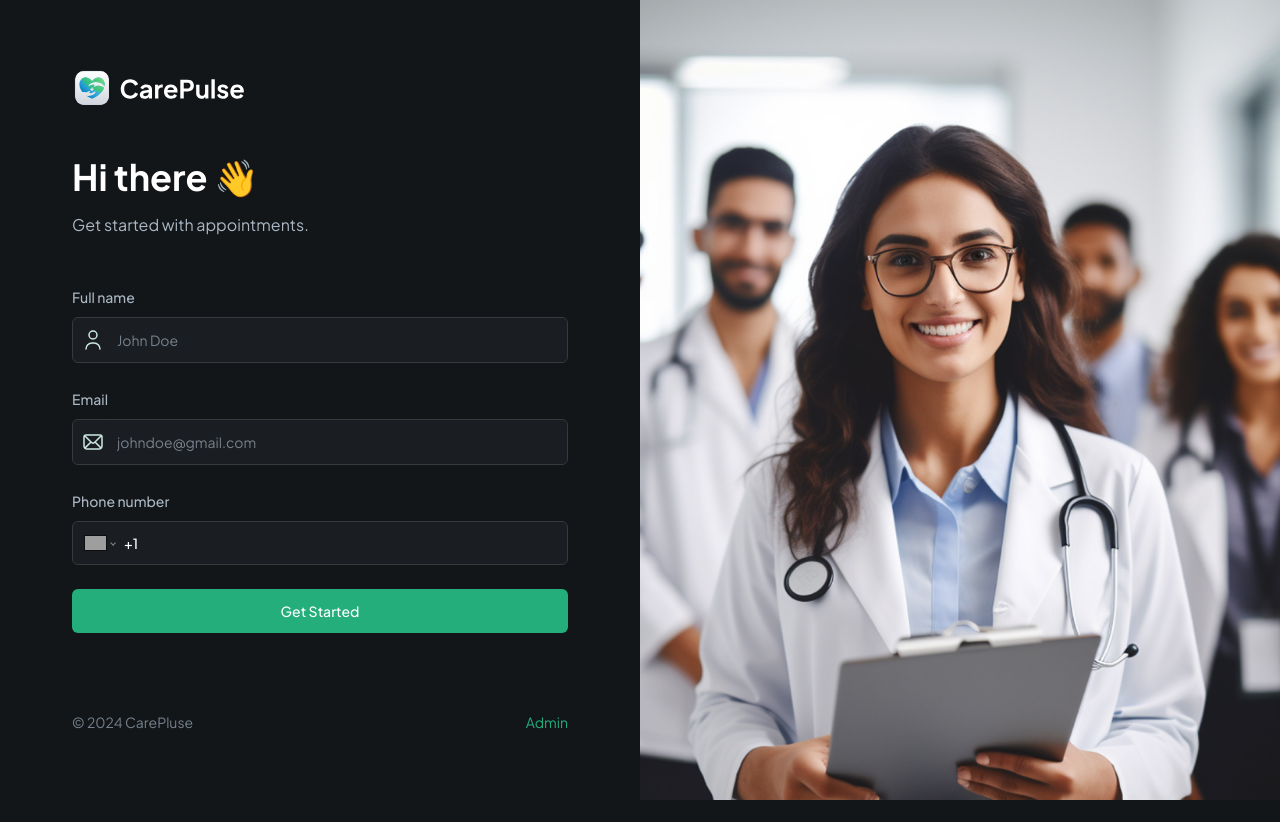
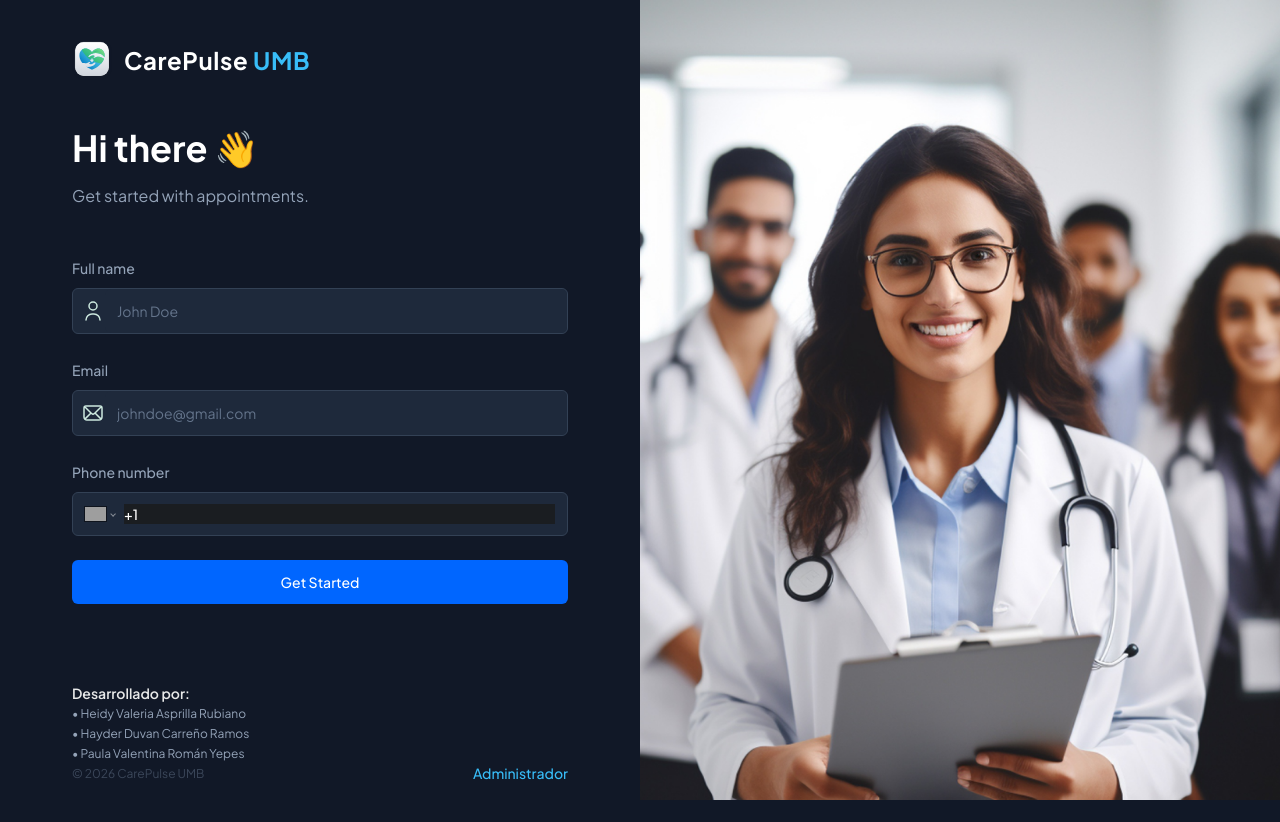
Before and after one commit to HayderYT/carepulse-medical-app-UMB, a Next.js app: page / in a window 1280 px wide. Before the commit the page ends 800 px from the top, so only its background shows below. Built offline with nearby package versions, Linux system fonts and the light colour scheme; no server answers; grey boxes are pictures that could not be loaded.

Commit message:
Actualizacion de marca e integrantes del grupo en la portada

```diff
--- a/app/page.tsx
+++ b/app/page.tsx
@@ -13,22 +13,34 @@ const Home = ({ searchParams }: SearchParamProps) => {
 
       <section className="remove-scrollbar container my-auto">
         <div className="sub-container max-w-[496px]">
-          <Image
-            src="/assets/icons/logo-full.svg"
-            height={1000}
-            width={1000}
-            alt="patient"
-            className="mb-12 h-10 w-fit"
-          />
+          {/* Header con Marca Personalizada */}
+          <div className="flex items-center gap-3 mb-12">
+            <Image
+              src="/assets/icons/logo-icon.svg"
+              height={1000}
+              width={1000}
+              alt="logo"
+              className="h-10 w-fit"
+            />
+            <span className="text-2xl font-bold text-white tracking-wide">
+              CarePulse <span className="text-blue-500">UMB</span>
+            </span>
+          </div>
 
           <PatientForm />
 
-          <div className="text-14-regular mt-20 flex justify-between">
-            <p className="justify-items-end text-dark-600 xl:text-left">
-              © 2024 CarePluse
-            </p>
-            <Link href="/?admin=true" className="text-green-500">
-              Admin
+          <div className="text-14-regular mt-20 flex justify-between items-end">
+            {/* Integrantes del Grupo Académico */}
+            <div className="text-left text-dark-600 space-y-1">
+              <p className="font-semibold text-light-200">Desarrollado por:</p>
+              <p className="text-12-regular text-dark-700">• Heidy Valeria Asprilla Rubiano</p>
+              <p className="text-12-regular text-dark-700">• Hayder Duvan Carreño Ramos</p>
+              <p className="text-12-regular text-dark-700">• Paula Valentina Román Yepes</p>
+              <p className="text-12-regular opacity-50 mt-2">© 2026 CarePulse UMB</p>
+            </div>
+
+            <Link href="/?admin=true" className="text-blue-500 font-medium hover:underline">
+              Administrador
             </Link>
           </div>
         </div>
--- a/tailwind.config.ts
+++ b/tailwind.config.ts
@@ -22,12 +22,12 @@ const config = {
     extend: {
       colors: {
         green: {
-          500: "#24AE7C",
-          600: "#0D2A1F",
+          500: "#0066FF", // Azul brillante para botones principales e iconos
+          600: "#0A192F", // Azul marino oscuro para fondos de contenedores
         },
         blue: {
-          500: "#79B5EC",
-          600: "#152432",
+          500: "#38BDF8", // Azul cian para detalles destacados
+          600: "#0F172A", // Azul oscuro secundario
         },
         red: {
           500: "#F37877",
@@ -38,12 +38,12 @@ const config = {
           200: "#E8E9E9",
         },
         dark: {
-          200: "#0D0F10",
-          300: "#131619",
-          400: "#1A1D21",
-          500: "#363A3D",
-          600: "#76828D",
-          700: "#ABB8C4",
+          200: "#0B0F19", // Fondo ultra oscuro con tono azulado
+          300: "#111827", // Fondo de tarjetas
+          400: "#1E293B", // Bordes e inputs
+          500: "#334155",
+          600: "#64748B",
+          700: "#94A3B8",
         },
       },
       fontFamily: {
```
